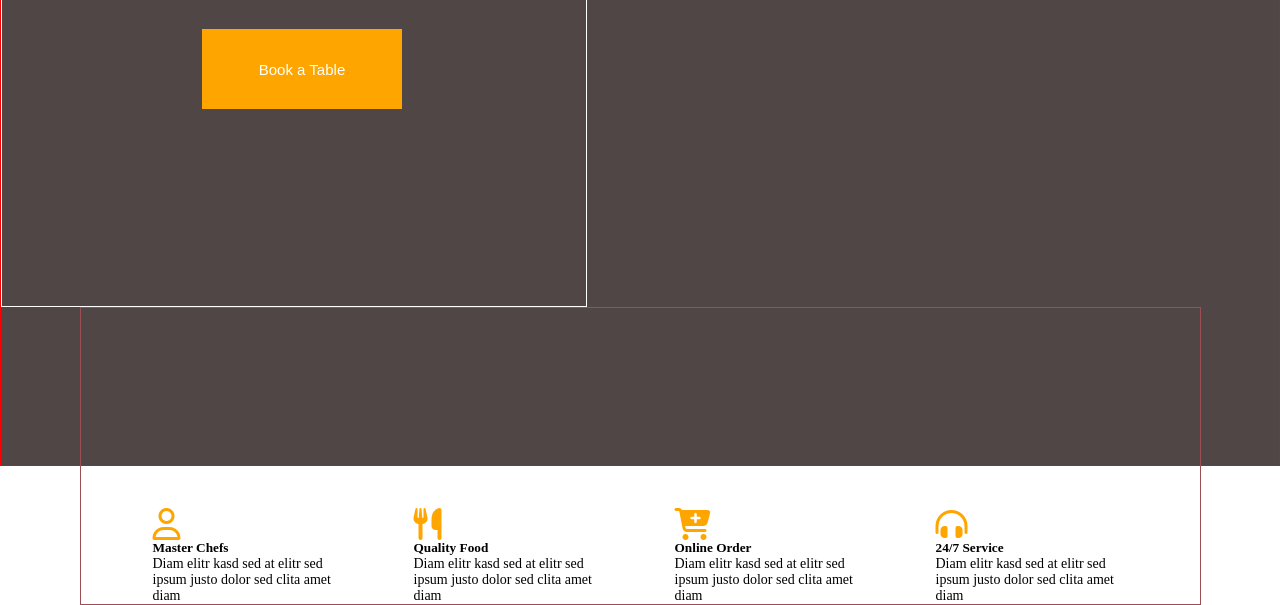
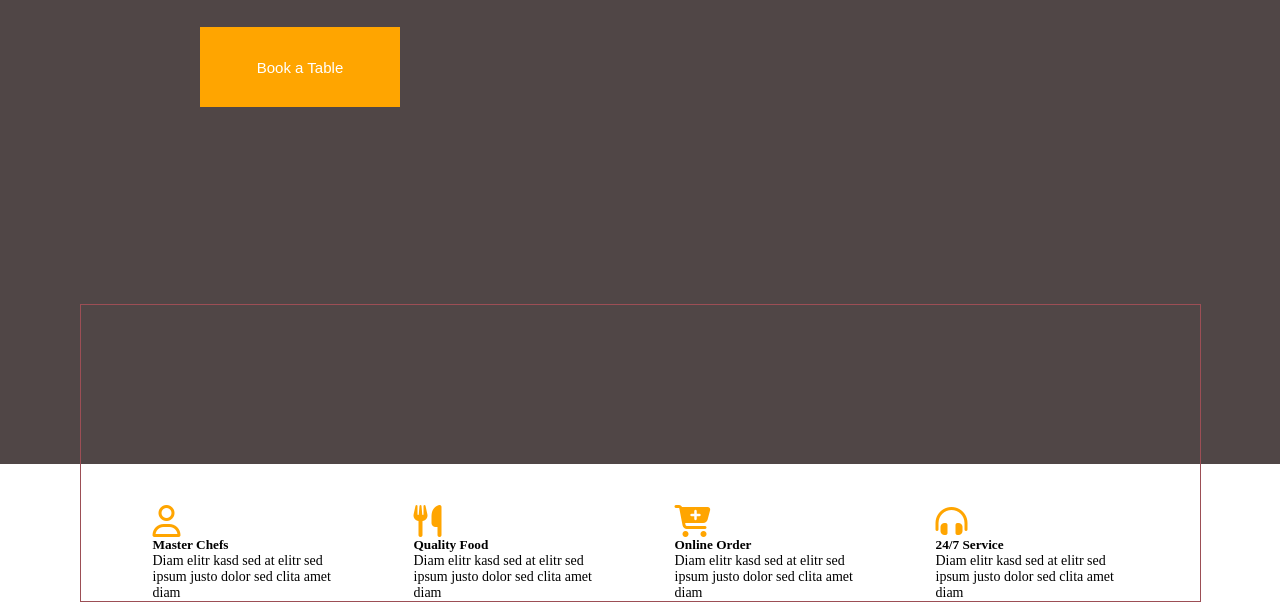
Before and after one commit to Rohan9860/rohan, a plain HTML site: page index.html in a window 1280 px wide. Shown: the part 472-1077 px from the top of the page. Drawn offline with Linux system fonts and the light colour scheme.

Commit message:
first commit

```diff
--- a/style.css
+++ b/style.css
@@ -68,7 +68,7 @@ li button {
 
 .starting {
     padding: 10vh 0vh 0vh 0vh;
-    border: 1px solid red ;
+    /* border: 1px solid red ; */
     color: white;
     height: 100vh;
     background-color: #504646;
@@ -77,7 +77,7 @@ li button {
 }
 
 .starting #title {
-    border: 1px solid;
+    /* border: 1px solid; */
     position: relative;
     top: 30vh;
     height: 50vh;
@@ -247,6 +247,6 @@ li button {
 }
 
 
-.card:hover{
+/* .card:hover{
 background-color: rgb(75, 70, 62);
-}
+} */
```
